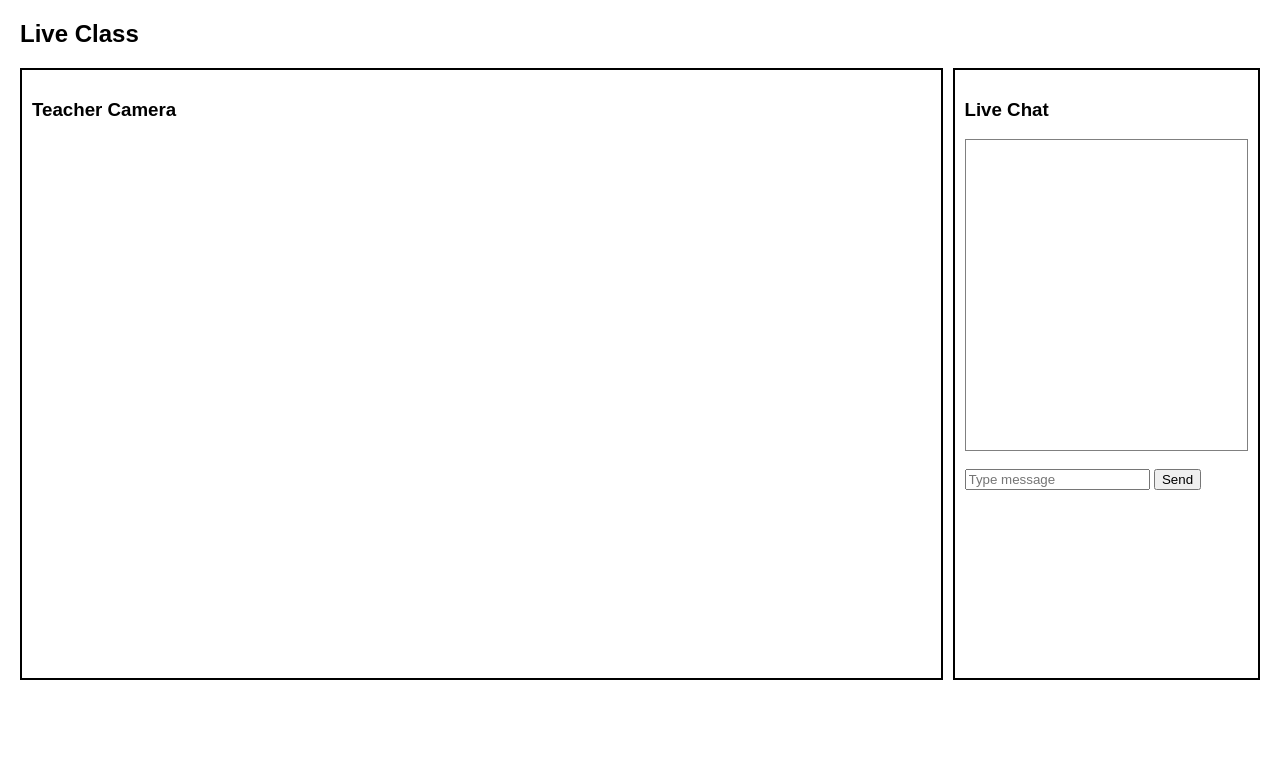
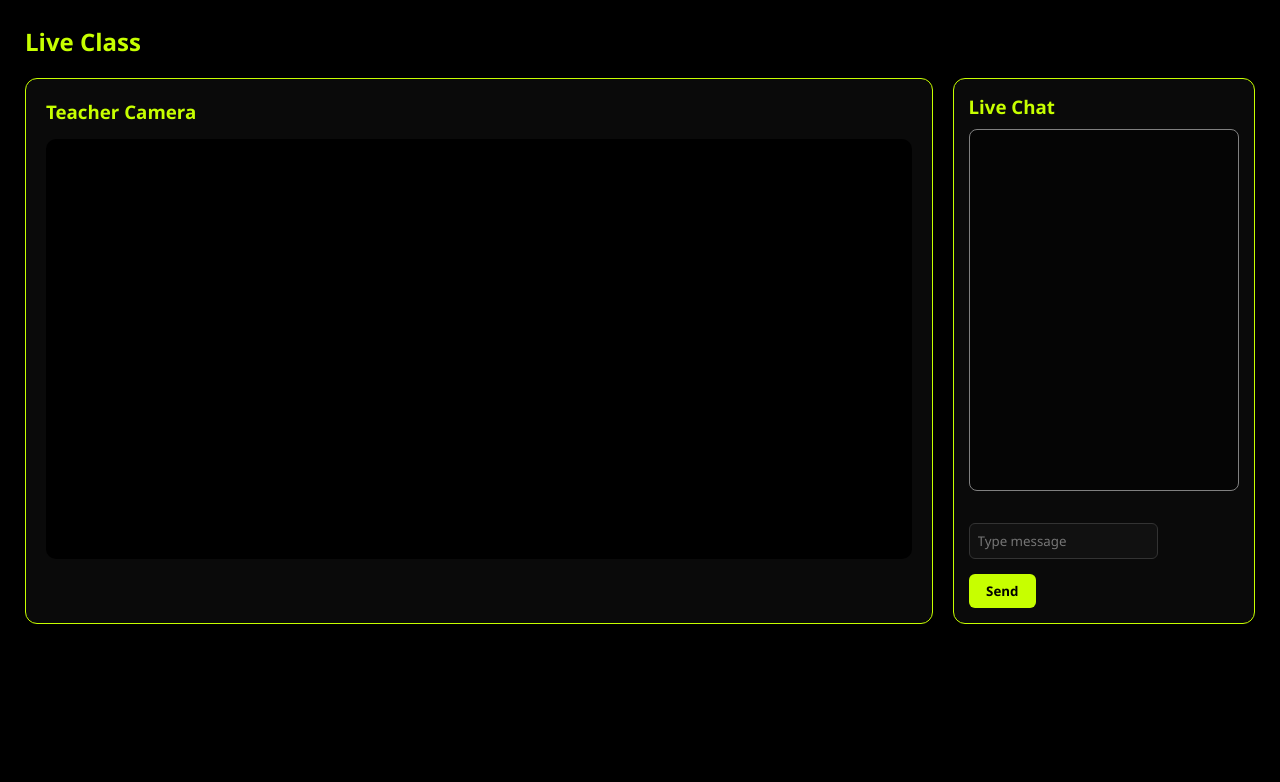
Before and after one commit to aamiellie/lms-project, a Flask app: template app/templates/live_class.html in a window 1280 px wide. Shown: the top 782 px of the page. Run offline with Flask 3, Linux system fonts and the light colour scheme; the template is opened without the code that fills it, so the values that code supplies are empty; some libraries are stand-ins or nearby versions.

```diff
--- a/app/templates/live_class.html
+++ b/app/templates/live_class.html
@@ -8,47 +8,182 @@
 
 <style>
 
+*{
+margin:0;
+padding:0;
+box-sizing:border-box;
+font-family:Segoe UI,Arial,sans-serif;
+}
+
 body{
-font-family:Arial;
-margin:20px;
+background:#000;
+color:#eaeaea;
+padding:25px;
 }
+
+/* PAGE TITLE */
+
+h2{
+margin-bottom:20px;
+color:#C7FF00;
+font-weight:600;
+}
+
+/* GRID LAYOUT */
 
 .container{
 display:grid;
 grid-template-columns: 3fr 1fr;
-grid-template-rows: auto auto;
-gap:10px;
+grid-template-rows: auto 1fr;
+gap:20px;
 height:85vh;
 }
 
+/* TEACHER VIDEO */
+
 .video-section{
-border:2px solid black;
-padding:10px;
+background:#0a0a0a;
+border:1px solid #C7FF00;
+border-radius:12px;
+padding:20px;
+display:flex;
+flex-direction:column;
 }
 
+.video-section h3{
+margin-bottom:15px;
+color:#C7FF00;
+}
+
+/* VIDEO FIX (IMPORTANT) */
+
+video{
+width:100%;
+height:420px;
+border-radius:10px;
+background:black;
+object-fit:cover;
+}
+
+/* BUTTONS */
+
+button{
+margin-right:10px;
+margin-top:15px;
+padding:8px 14px;
+border:none;
+border-radius:6px;
+background:#C7FF00;
+color:black;
+font-weight:600;
+cursor:pointer;
+transition:0.2s;
+}
+
+button:hover{
+background:#e2ff4d;
+}
+
+/* SCREEN SHARE */
+
 .screen-section{
-border:2px solid black;
-padding:10px;
+background:#0a0a0a;
+border:1px solid #C7FF00;
+border-radius:12px;
+padding:20px;
 display:none;
 }
 
-.students{
-border:2px solid black;
-padding:10px;
+.screen-section h3{
+color:#C7FF00;
+margin-bottom:10px;
 }
 
+/* CHAT PANEL */
+
 .chat{
-border:2px solid black;
+background:#0a0a0a;
+border:1px solid #C7FF00;
+border-radius:12px;
+padding:15px;
+display:flex;
+flex-direction:column;
+}
+
+.chat h3{
+color:#C7FF00;
+margin-bottom:10px;
+}
+
+/* CHAT BOX */
+
+#chat-box{
+flex:1;
+overflow-y:auto;
+background:#050505;
+border:1px solid #1a1a1a;
+border-radius:8px;
 padding:10px;
+margin-bottom:10px;
+}
+
+#chat-box p{
+margin-bottom:8px;
+font-size:14px;
+}
+
+/* CHAT INPUT */
+
+.chat input{
+padding:8px;
+border-radius:6px;
+border:1px solid #333;
+background:#111;
+color:white;
+width:70%;
+}
+
+.chat button{
+width:25%;
+}
+
+/* STUDENTS LIST */
+
+.students{
+background:#0a0a0a;
+border:1px solid #C7FF00;
+border-radius:12px;
+padding:15px;
+}
+
+.students h3{
+color:#C7FF00;
+margin-bottom:10px;
+}
+
+.students ul{
+list-style:none;
+max-height:200px;
 overflow-y:auto;
 }
 
-video{
-width:100%;
+.students li{
+padding:6px;
+border-bottom:1px solid #1a1a1a;
+}
+
+/* SCROLLBAR (nice detail) */
+
+::-webkit-scrollbar{
+width:6px;
+}
+
+::-webkit-scrollbar-thumb{
+background:#C7FF00;
+border-radius:10px;
 }
 
 </style>
-
 </head>
 
 <body>
```
